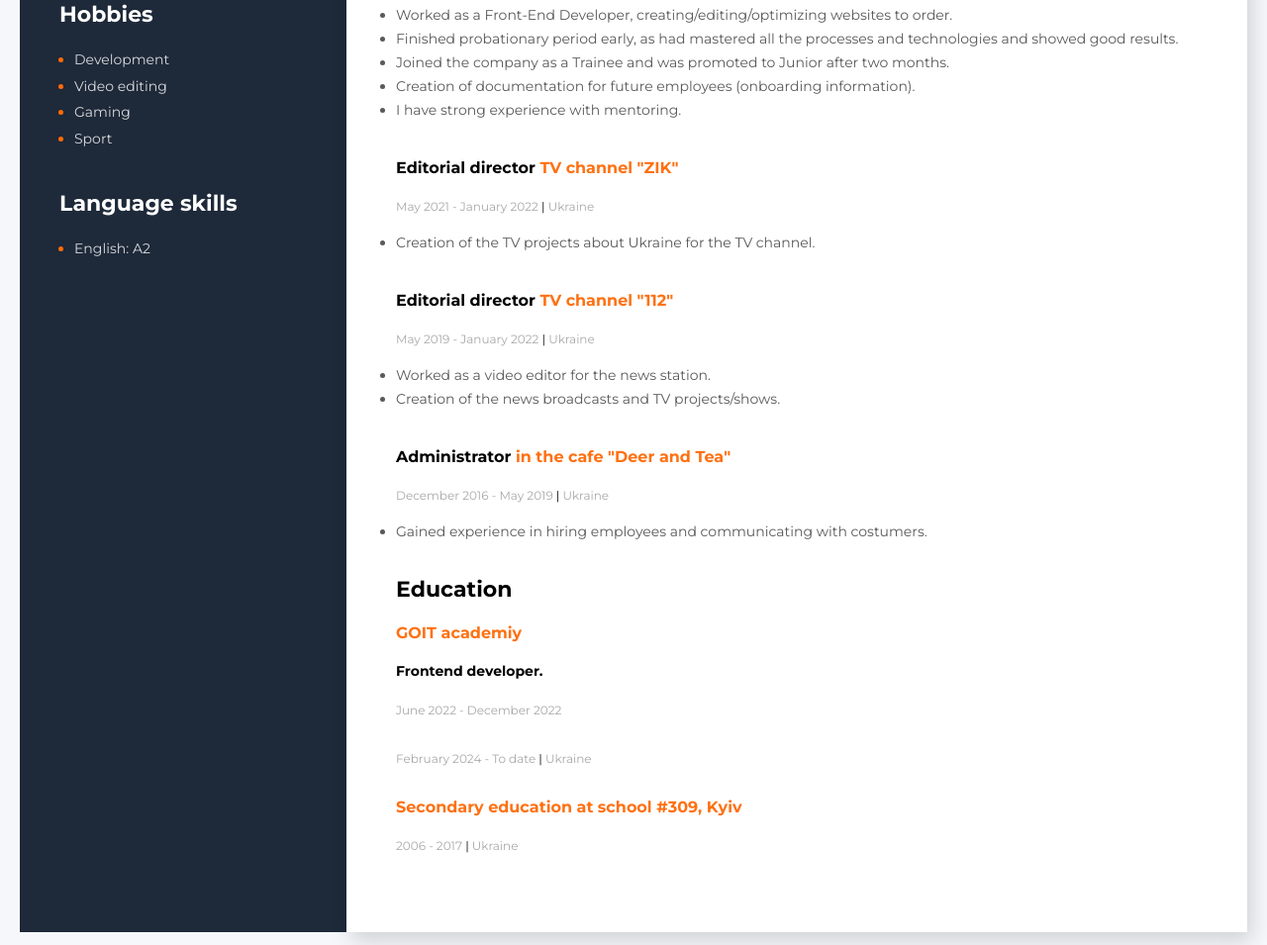
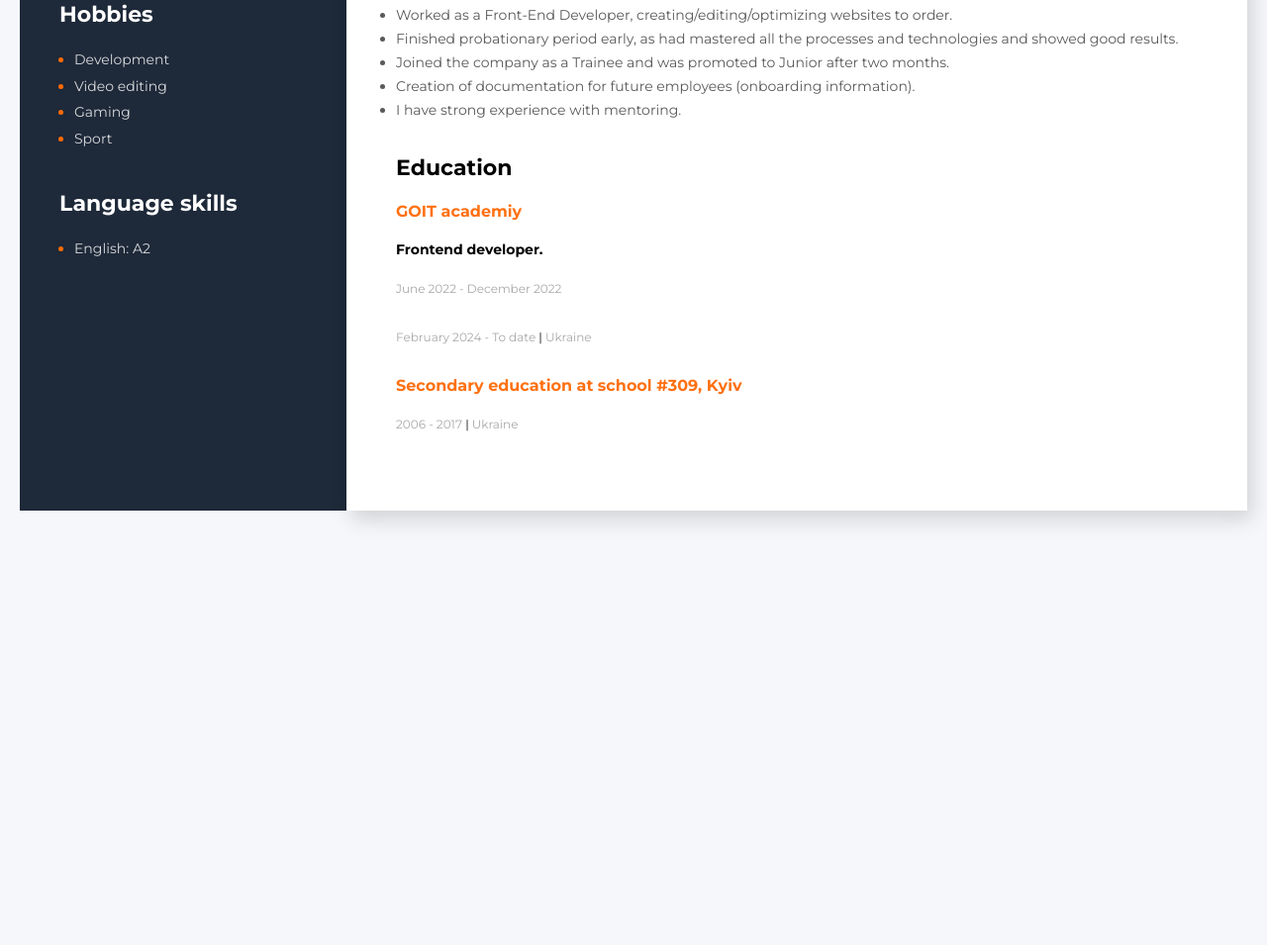
Before and after one commit to Kolya-Svarshik/resume, a website built with Parcel: page src/index.html in a window 1280 px wide. Shown: the part 1099-2054 px from the top of the page at 99% size. After the commit the page ends 1655 px from the top, so only its background shows below. Built offline with nearby package versions, Linux system fonts and the light colour scheme.

Commit message:
edit info

```diff
--- a/src/index.html
+++ b/src/index.html
@@ -286,63 +286,6 @@
             </li>
           </ul>
         </div>
-
-        <div class="work-container">
-          <h3 class="subtitle-work">
-            Editorial director
-            <span class="subtitle-profession"> TV channel "ZIK"</span>
-          </h3>
-          <p class="working-hours">
-            May 2021 - January 2022
-            <span class="delimiter">|</span> Ukraine
-          </p>
-
-          <ul>
-            <li class="work-list">
-              Creation of the TV projects about Ukraine for the TV channel.
-            </li>
-          </ul>
-        </div>
-
-        <div class="work-container">
-          <h3 class="subtitle-work">
-            Editorial director
-            <span class="subtitle-profession"> TV channel "112" </span>
-          </h3>
-          <p class="working-hours">
-            May 2019 - January 2022
-            <span class="delimiter">|</span> Ukraine
-          </p>
-
-          <ul>
-            <li class="work-list">
-              Worked as a video editor for the news station.
-            </li>
-            <li class="work-list">
-              Creation of the news broadcasts and TV projects/shows.
-            </li>
-          </ul>
-        </div>
-
-        <div class="work-container">
-          <h3 class="subtitle-work">
-            Administrator
-            <span class="subtitle-profession">
-              in the cafe "Deer and Tea"
-            </span>
-          </h3>
-          <p class="working-hours">
-            December 2016 - May 2019
-            <span class="delimiter">|</span> Ukraine
-          </p>
-
-          <ul>
-            <li class="work-list">
-              Gained experience in hiring employees and communicating with
-              costumers.
-            </li>
-          </ul>
-        </div>
       </div>
 
       <div>
```
